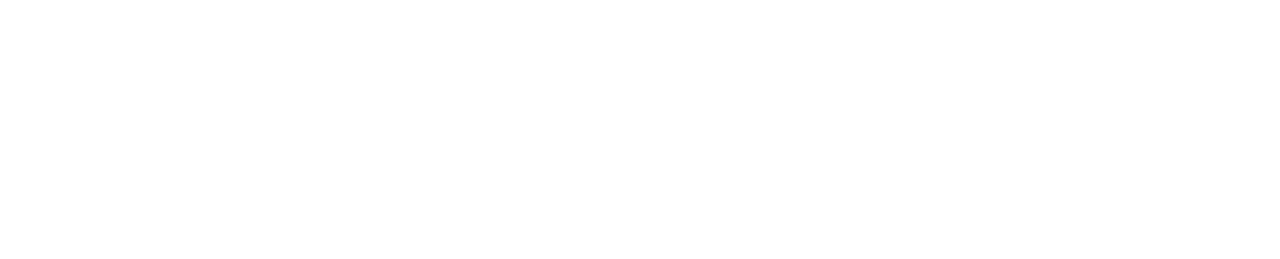
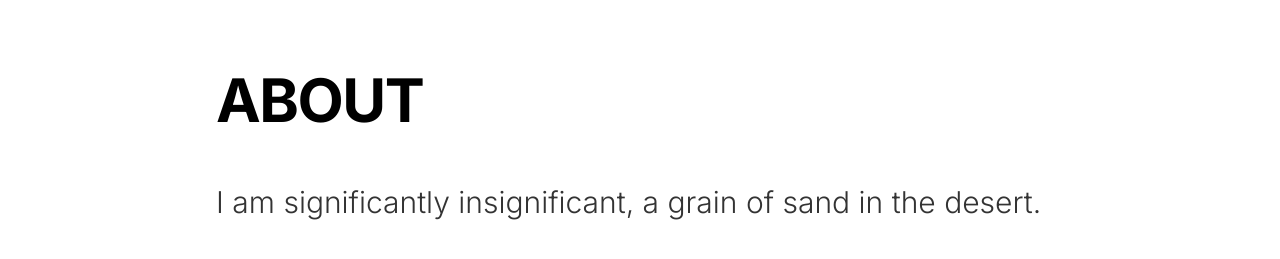
Before and after one commit to istiaqueahmedarik/istiaqueahmedarik, a Next.js app: page / in a window 1280 px wide. Shown: the part 859-1118 px from the top of the page. Before the commit the page ends 800 px from the top, so only its background shows below. Built offline with nearby package versions, Linux system fonts and the light colour scheme.

Commit message:
feat: add about section

```diff
--- a/app/page.tsx
+++ b/app/page.tsx
@@ -1,11 +1,13 @@
 import Navbar from "@/components/Navbar";
 import Hero from "@/components/Hero";
+import About from "@/components/About";
 
 export default function Home() {
   return (
     <main className="min-h-screen bg-white text-black">
       <Navbar />
       <Hero />
+      <About />
     </main>
   );
 }
--- /dev/null
+++ b/components/About.tsx
@@ -0,0 +1,10 @@
+export default function About() {
+  return (
+    <section id="about" className="py-32 px-6 max-w-4xl mx-auto border-t border-black/10">
+      <h2 className="text-4xl md:text-6xl font-bold mb-12 uppercase tracking-tight">About</h2>
+      <p className="text-xl md:text-3xl font-light leading-relaxed text-black/80">
+        I am significantly insignificant, a grain of sand in the desert.
+      </p>
+    </section>
+  );
+}
```
